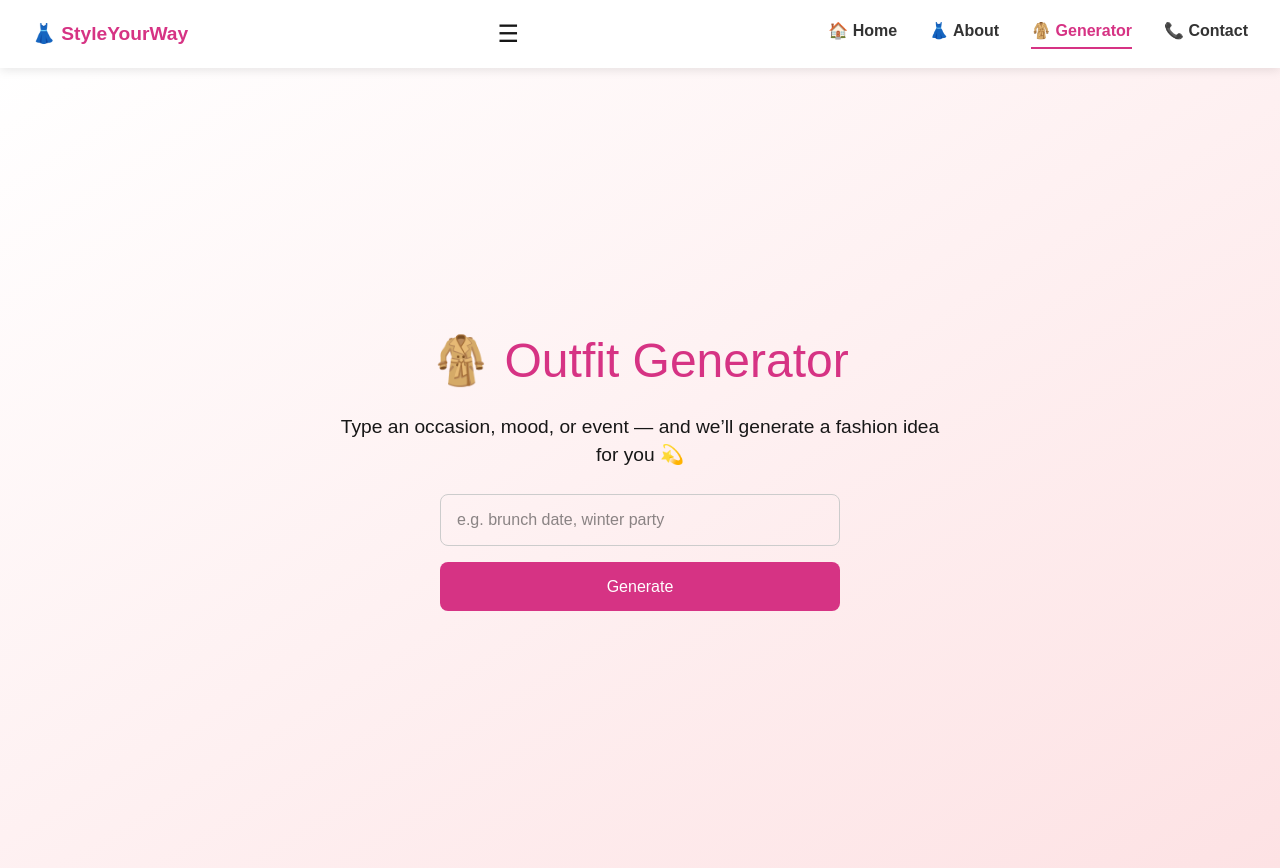
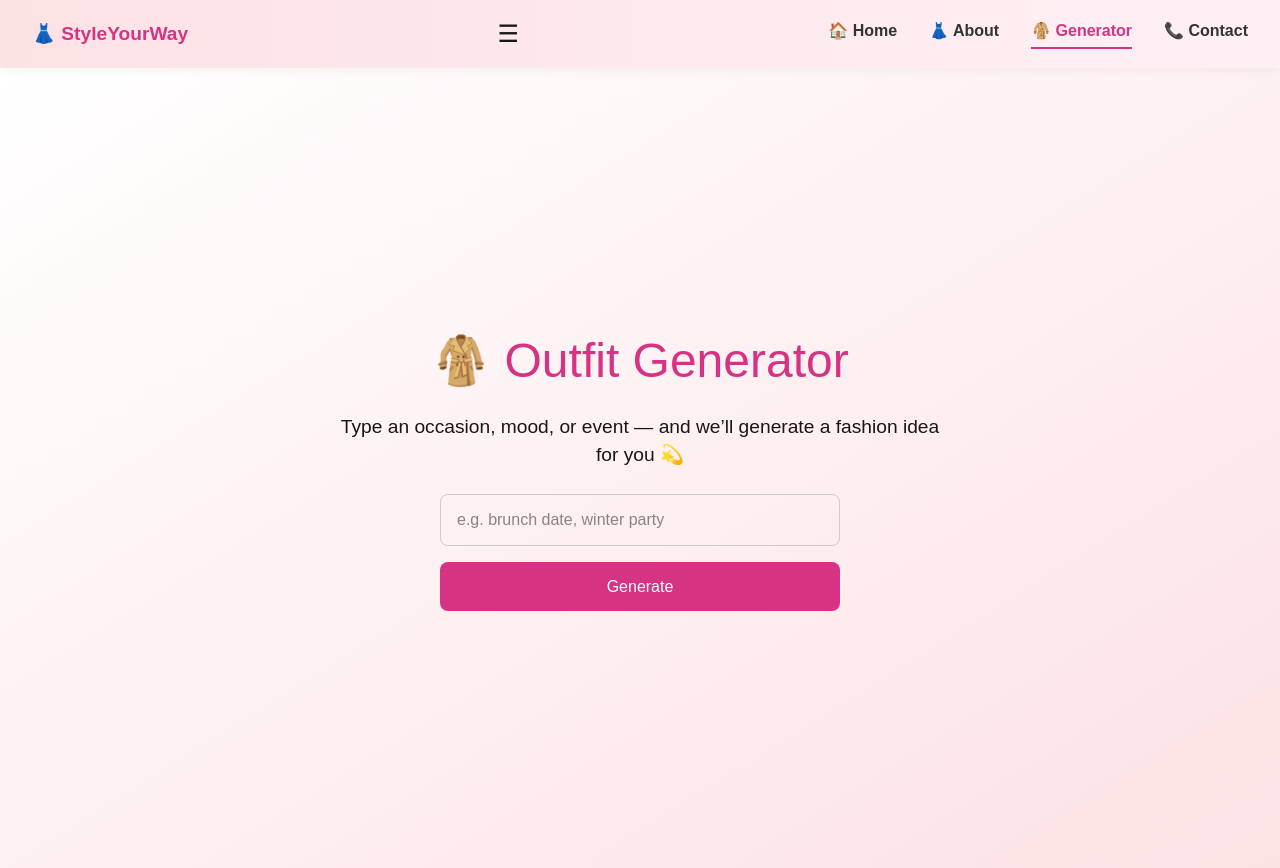
Before and after one commit to Rakshit-Gupta-77/style-your-way, a Next.js app: page /generator in a window 1280 px wide. Shown: the top 868 px of the page. Built offline with nearby package versions, Linux system fonts and the light colour scheme.

Commit message:
Add floating blur + shadow effect to navbar

```diff
--- a/app/components/Navbar.tsx
+++ b/app/components/Navbar.tsx
@@ -1,13 +1,26 @@
 "use client";
-import { useState } from "react";
+import { useState, useEffect } from "react";
 import Link from "next/link";
 import { usePathname } from "next/navigation";
 
 export default function Navbar() {
   const [menuOpen, setMenuOpen] = useState(false);
+  const [scrolled, setScrolled] = useState(false);
   const pathname = usePathname();
 
-  // Define the nav links
+  // Detect scroll position for blur + shadow effect
+  useEffect(() => {
+    const handleScroll = () => {
+      if (window.scrollY > 10) {
+        setScrolled(true);
+      } else {
+        setScrolled(false);
+      }
+    };
+    window.addEventListener("scroll", handleScroll);
+    return () => window.removeEventListener("scroll", handleScroll);
+  }, []);
+
   const links = [
     { href: "/", label: "🏠 Home" },
     { href: "/about", label: "👗 About" },
@@ -19,15 +32,22 @@ export default function Navbar() {
     <nav
       style={{
         width: "100%",
-        backgroundColor: "#fff",
-        boxShadow: "0 2px 10px rgba(0,0,0,0.1)",
+        position: "sticky",
+        top: 0,
+        zIndex: 50,
+        backdropFilter: scrolled ? "blur(12px)" : "none",
+        background: scrolled
+          ? "rgba(255, 255, 255, 0.8)"
+          : "linear-gradient(to right, #fde2e4, #fff0f5)",
+        boxShadow: scrolled
+          ? "0 4px 20px rgba(0,0,0,0.1)"
+          : "0 2px 10px rgba(0,0,0,0.05)",
+        transition: "all 0.3s ease-in-out",
         padding: "1rem 2rem",
         display: "flex",
         justifyContent: "space-between",
         alignItems: "center",
-        position: "sticky",
-        top: 0,
-        zIndex: 50,
+        backdropSaturate: "180%",
       }}
     >
       {/* Logo */}
@@ -38,14 +58,16 @@ export default function Navbar() {
           color: "#d63384",
           fontSize: "1.2rem",
           textDecoration: "none",
+          transition: "opacity 0.3s",
         }}
       >
         👗 StyleYourWay
       </Link>
 
-      {/* Hamburger Icon */}
+      {/* Hamburger Icon (Mobile) */}
       <button
         onClick={() => setMenuOpen(!menuOpen)}
+        aria-label="Toggle menu"
         style={{
           background: "none",
           border: "none",
@@ -56,45 +78,6 @@ export default function Navbar() {
       >
         ☰
       </button>
-
-      {/* Dropdown Menu (Mobile) */}
-      <div
-        style={{
-          position: "absolute",
-          top: "60px",
-          right: menuOpen ? "10px" : "-300px",
-          backgroundColor: "#fff",
-          boxShadow: "0 4px 10px rgba(0,0,0,0.15)",
-          borderRadius: "8px",
-          padding: "1rem",
-          transition: "all 0.3s ease",
-          display: "flex",
-          flexDirection: "column",
-          gap: "1rem",
-          width: "200px",
-        }}
-      >
-        {links.map((link) => (
-          <Link
-            key={link.href}
-            href={link.href}
-            onClick={() => setMenuOpen(false)}
-            style={{
-              textDecoration: "none",
-              fontWeight: "bold",
-              color: pathname === link.href ? "#d63384" : "#333",
-              borderBottom:
-                pathname === link.href
-                  ? "2px solid #d63384"
-                  : "2px solid transparent",
-              paddingBottom: "0.2rem",
-              transition: "all 0.2s ease",
-            }}
-          >
-            {link.label}
-          </Link>
-        ))}
-      </div>
 
       {/* Desktop Menu */}
       <div
@@ -125,6 +108,46 @@ export default function Navbar() {
         ))}
       </div>
 
+      {/* Mobile Dropdown Menu */}
+      <div
+        style={{
+          position: "absolute",
+          top: "60px",
+          right: menuOpen ? "10px" : "-300px",
+          backgroundColor: "#fff",
+          boxShadow: "0 4px 20px rgba(0,0,0,0.2)",
+          borderRadius: "10px",
+          padding: "1rem",
+          transition: "right 0.3s ease",
+          display: "flex",
+          flexDirection: "column",
+          gap: "1rem",
+          width: "200px",
+        }}
+      >
+        {links.map((link) => (
+          <Link
+            key={link.href}
+            href={link.href}
+            onClick={() => setMenuOpen(false)}
+            style={{
+              textDecoration: "none",
+              fontWeight: "bold",
+              color: pathname === link.href ? "#d63384" : "#333",
+              borderBottom:
+                pathname === link.href
+                  ? "2px solid #d63384"
+                  : "2px solid transparent",
+              paddingBottom: "0.2rem",
+              transition: "all 0.2s ease",
+            }}
+          >
+            {link.label}
+          </Link>
+        ))}
+      </div>
+
+      {/* Responsive Styles */}
       <style jsx>{`
         @media (max-width: 768px) {
           .desktop-menu {
```
